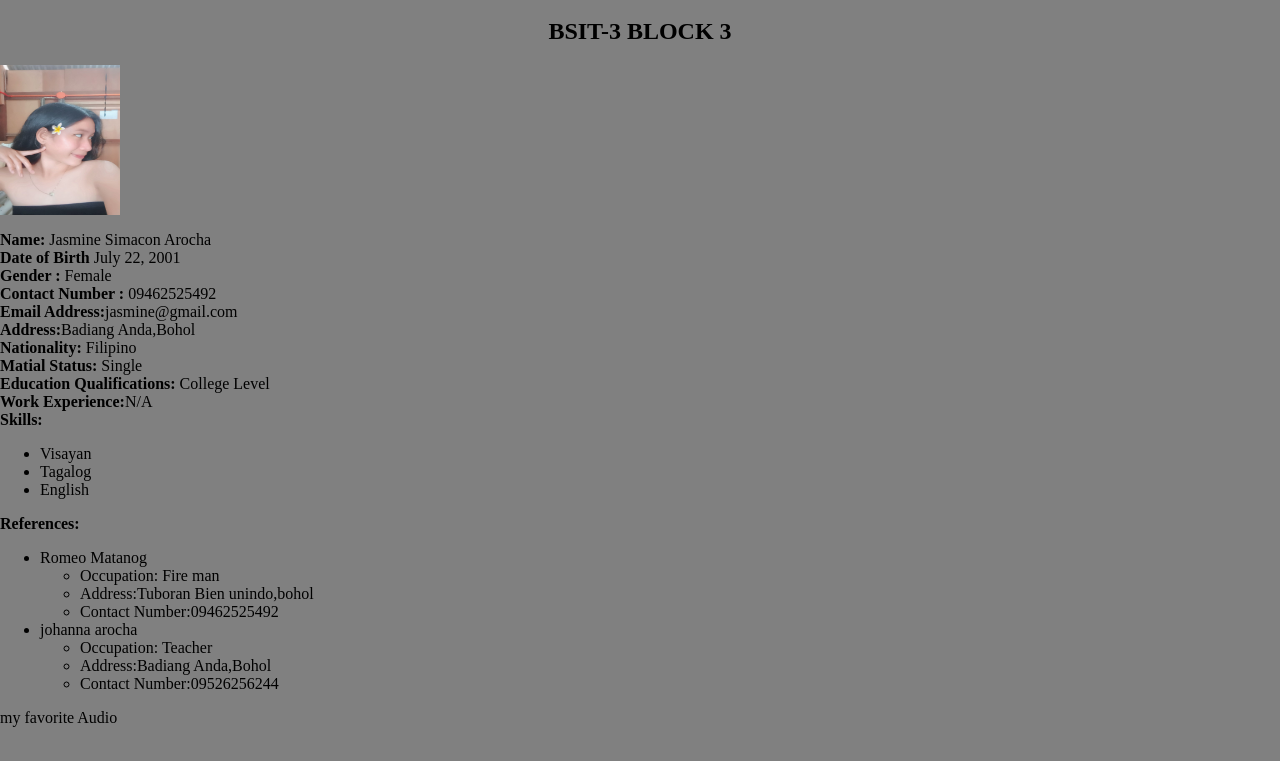
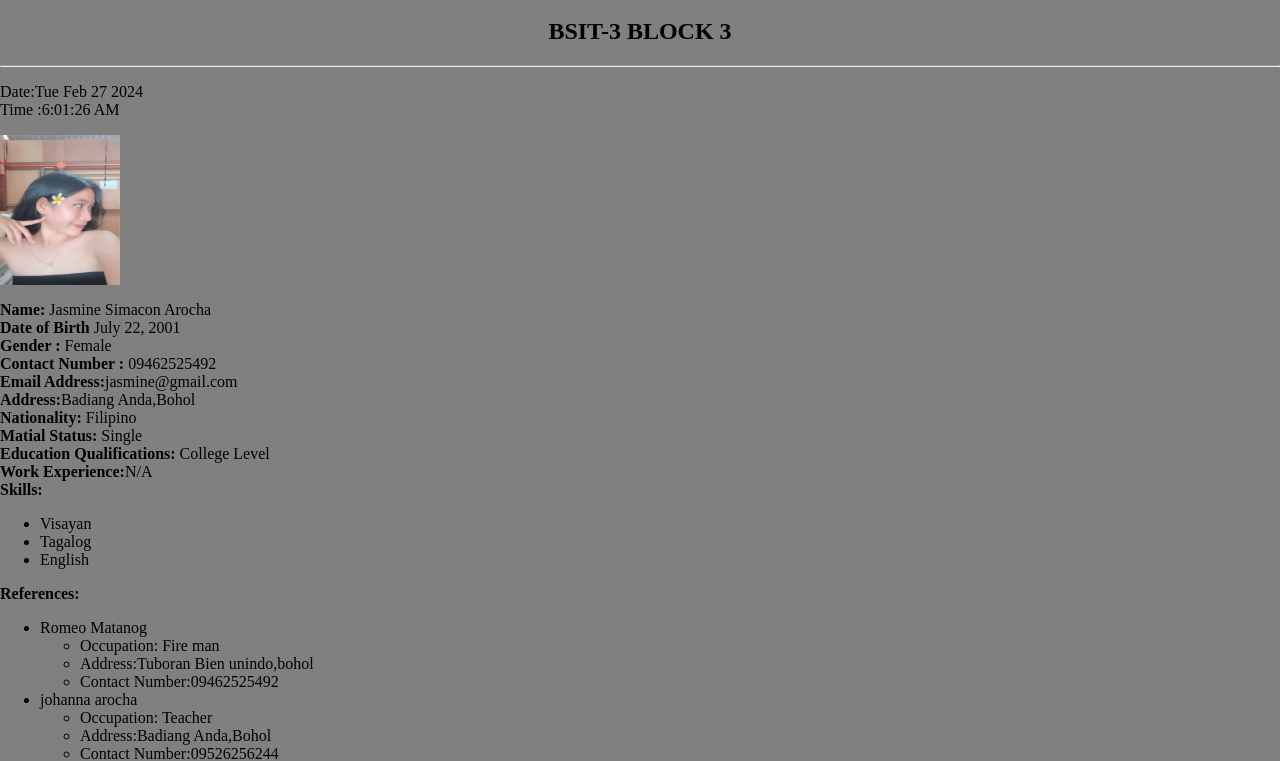
Before and after one commit to Arocha04/G_Jasmine, a plain HTML site: page index.html in a window 1280 px wide. Shown: the part 40-801 px from the top of the page. Drawn offline with Linux system fonts and the light colour scheme.

Commit message:
Add  2 Features

```diff
--- a/index.html
+++ b/index.html
@@ -9,6 +9,8 @@
 
     <h1>College of Computer Studies</h1>
     <h2>BSIT-3 BLOCK 3</h2>
+    <hr>
+    <p id="datetime">.</p>
     <img src="jas.jpg" alt="gwaps">
 
     <div class="container">
@@ -53,3 +55,4 @@
     <video src="remix.mp4" controls></video>
 </body>
 </html>
+<script src="jas.js"></script>
--- /dev/null
+++ b/jas.js
@@ -0,0 +1,10 @@
+function updateDateTime() {
+      var currentDate = new Date();
+      var dateString = currentDate.toDateString();
+      var timeString = currentDate.toLocaleTimeString();
+
+      document.getElementById("datetime").innerHTML = "Date:"+dateString + "<br> Time :" + timeString;
+
+}
+setInterval(updateDateTime, 1000);
+updateDateTime();
```
